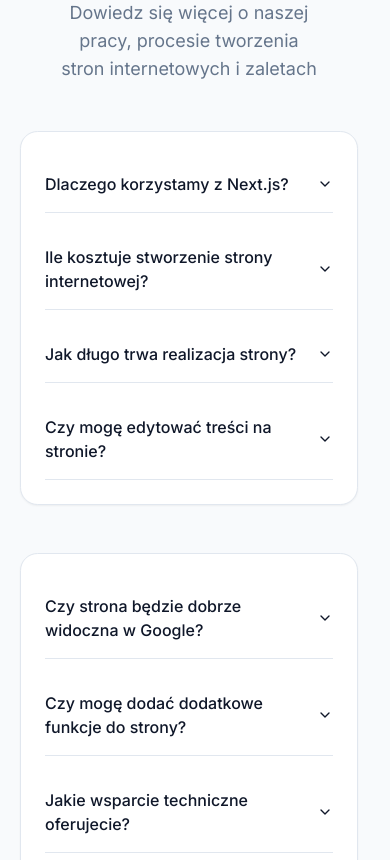
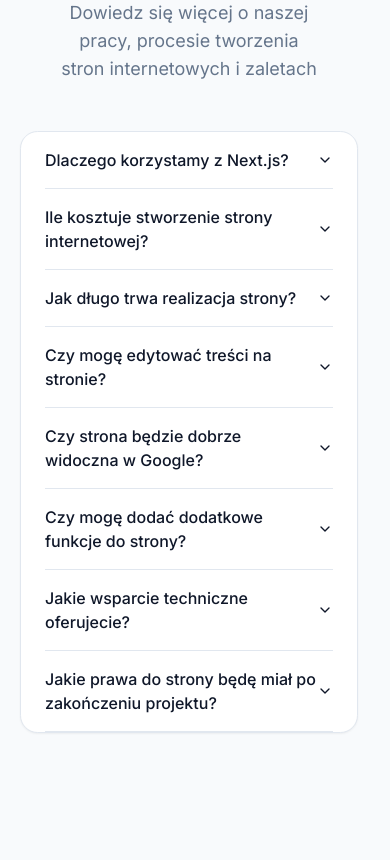
Before and after one commit to Meefio/nextgensites-intl, a Next.js app: page /pl in a window 390 px wide. Shown: the part 11140-12000 px from the top of the page. Built offline with nearby package versions, Linux system fonts and the light colour scheme.

Commit message:
added one column on FAQ and changed text on one question

```diff
--- a/src/app/components/faq.tsx
+++ b/src/app/components/faq.tsx
@@ -9,6 +9,9 @@ import { useTranslations } from "next-intl";
 
 export function Faq() {
   const t = useTranslations("Faq");
+  const allQuestions = ["Question1", "Question2", "Question3", "Question4", "Question5", "Question6", "Question7", "Question8"];
+  const firstHalf = allQuestions.slice(0, 4);
+  const secondHalf = allQuestions.slice(4);
 
   return (
     <section className="container flex flex-col items-center gap-6 pt-14 pb-24 md:py-24 sm:gap-7">
@@ -26,10 +29,10 @@ export function Faq() {
         <AnimatedElement
           direction="left"
           delay={0.2}
-          className="rounded-lg border bg-card p-6 shadow-sm h-fit"
+          className="rounded-lg border bg-card px-6 shadow-sm h-fit"
         >
-          <Accordion type="single" collapsible className="space-y-4">
-            {["Question1", "Question2", "Question3", "Question4"].map((key) => (
+          <Accordion type="single" collapsible>
+            {firstHalf.map((key) => (
               <AccordionItem key={key} value={key}>
                 <AccordionTrigger className="py-4 text-left text-base hover:no-underline">
                   {t(`questions.${key}.question`)}
@@ -39,16 +42,28 @@ export function Faq() {
                 </AccordionContent>
               </AccordionItem>
             ))}
+            <div className="md:hidden">
+              {secondHalf.map((key) => (
+                <AccordionItem key={key} value={key}>
+                  <AccordionTrigger className="py-4 text-left text-base hover:no-underline">
+                    {t(`questions.${key}.question`)}
+                  </AccordionTrigger>
+                  <AccordionContent className="text-base text-muted-foreground pt-2 pb-4">
+                    {t(`questions.${key}.answer`)}
+                  </AccordionContent>
+                </AccordionItem>
+              ))}
+            </div>
           </Accordion>
         </AnimatedElement>
 
         <AnimatedElement
           direction="right"
           delay={0.3}
-          className="rounded-lg border bg-card p-6 shadow-sm h-fit"
+          className="rounded-lg border bg-card px-6 shadow-sm h-fit hidden md:block"
         >
-          <Accordion type="single" collapsible className="space-y-4">
-            {["Question5", "Question6", "Question7", "Question8"].map((key) => (
+          <Accordion type="single" collapsible>
+            {secondHalf.map((key) => (
               <AccordionItem key={key} value={key}>
                 <AccordionTrigger className="py-4 text-left text-base hover:no-underline">
                   {t(`questions.${key}.question`)}
--- a/src/messages/en.json
+++ b/src/messages/en.json
@@ -227,7 +227,7 @@
       },
       "Question8": {
         "question": "Will I have full rights to the website after project completion?",
-        "answer": "Yes, after project completion, you receive full rights to the website and code, as well as all necessary access credentials."
+        "answer": "After project completion, you receive full rights to the website and code, as well as all necessary access credentials."
       }
     }
   },
--- a/src/messages/pl.json
+++ b/src/messages/pl.json
@@ -226,8 +226,8 @@
         "answer": "Oferujemy wsparcie techniczne przez określony czas po wdrożeniu strony (od 1 do 6 miesięcy w zależności od pakietu). Możesz także zamówić dodatkowy pakiet wsparcia po tym okresie."
       },
       "Question8": {
-        "question": "Czy po zakończeniu projektu będę miał pełne prawa do strony?",
-        "answer": "Tak, po zakończeniu projektu otrzymujesz pełne prawa do strony i kodu, a także wszystkie niezbędne dostępy."
+        "question": "Jakie prawa do strony będę miał po zakończeniu projektu?",
+        "answer": "Po zakończeniu projektu otrzymujesz pełne prawa do strony i kodu, a także wszystkie niezbędne dostępy."
       }
     }
   },
```
